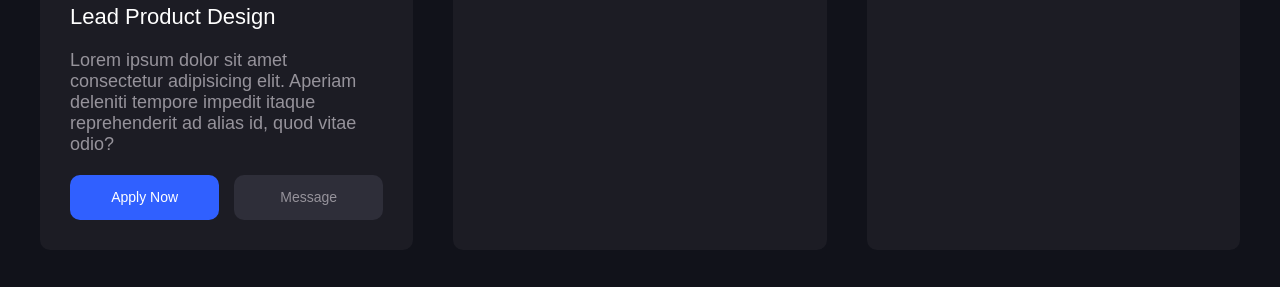
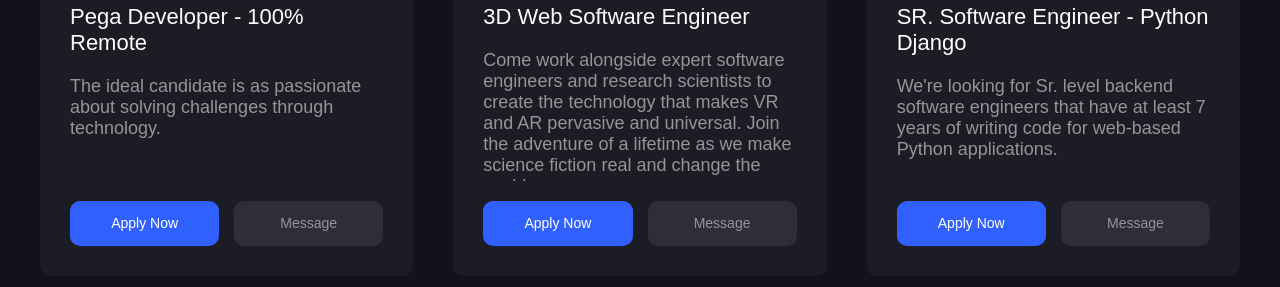
Before and after one commit to dhwajsharma/dev-jobs-js, a plain HTML site: page index.html in a window 1280 px wide. Shown: the part 301-588 px from the top of the page. Drawn offline with Linux system fonts and the light colour scheme.

Commit message:
fetched and displayed data from json file

```diff
--- a/script.js
+++ b/script.js
@@ -1,7 +1,46 @@
-
-
 document.querySelector(".button-container")
     .addEventListener("click", () => {
         let text = document.getElementById("filter-jobs").value
 
     })
+
+function getJobs() {
+    return fetch("data.json")
+        .then(response => response.json())
+        .then(data => {
+            return data;
+        })
+}
+
+function showJobs(jobs) {
+    console.log(jobs);
+    let jobsContainer = document.querySelector(".jobs-container")
+    let jobsHTML = "";
+    jobs.forEach(job => {
+        jobsHTML += `
+            <div class="job-tile">
+          <div class="top">
+            <img src=${job.logo} alt="" />
+            <span class="material-icons more_horiz">more_horiz</span>
+          </div>
+          <div class="rolename">
+            <span>${job.roleName}</span>
+          </div>
+          <div class="description">
+            <span
+              >${job.requirements.content}</span
+            >
+          </div>
+          <div class="buttons">
+            <div class="button apply-now">Apply Now</div>
+            <div class="button">Message</div>
+          </div>
+        </div>
+        `;
+    })
+    jobsContainer.innerHTML = jobsHTML;
+}
+
+getJobs().then(data => {
+    showJobs(data)
+})
--- a/style.css
+++ b/style.css
@@ -139,6 +139,7 @@ header {
   width: 50px;
   height: 50px;
   object-fit: contain;
+  border-radius: 10px;
 }
 
 .rolename {
@@ -151,6 +152,7 @@ header {
 
 .description {
   height: 105px;
+  flex-grow: 1;
   overflow: hidden;
   font-size: 18px;
   color: #96939b;
```
